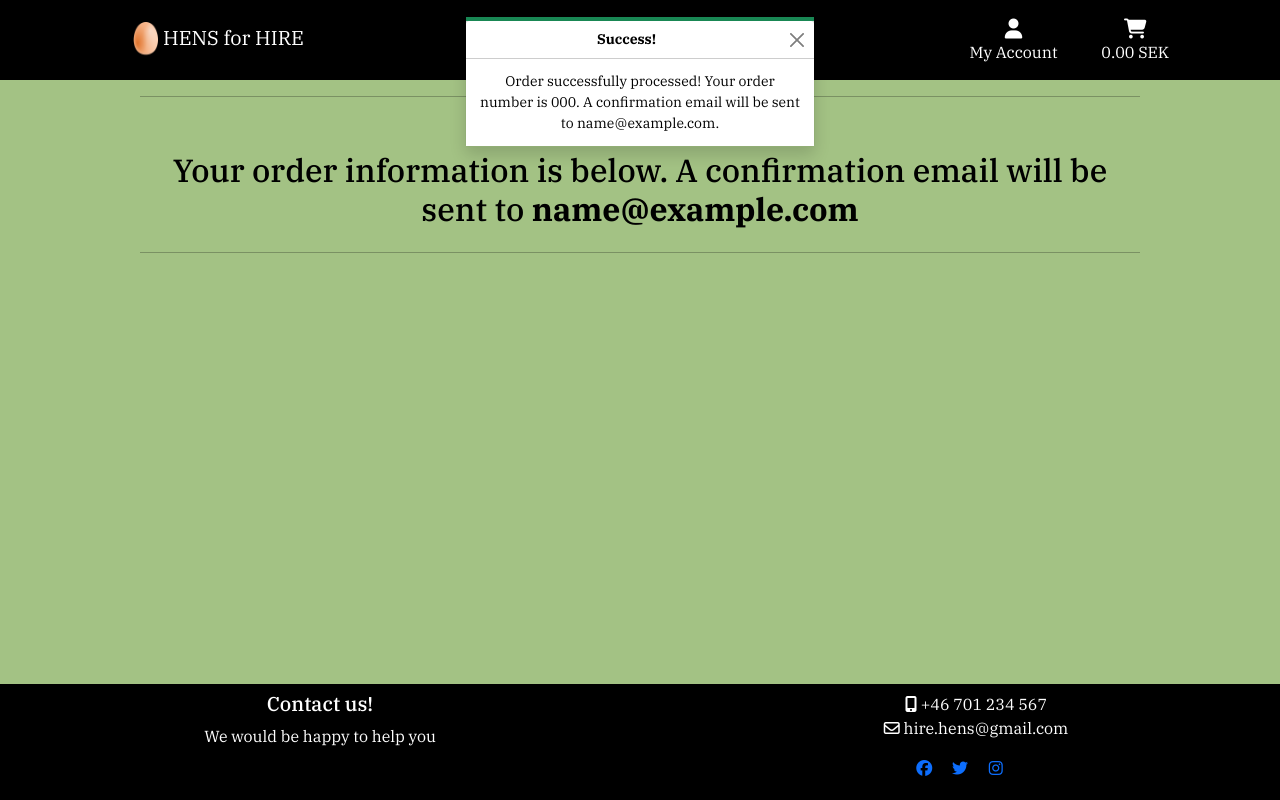
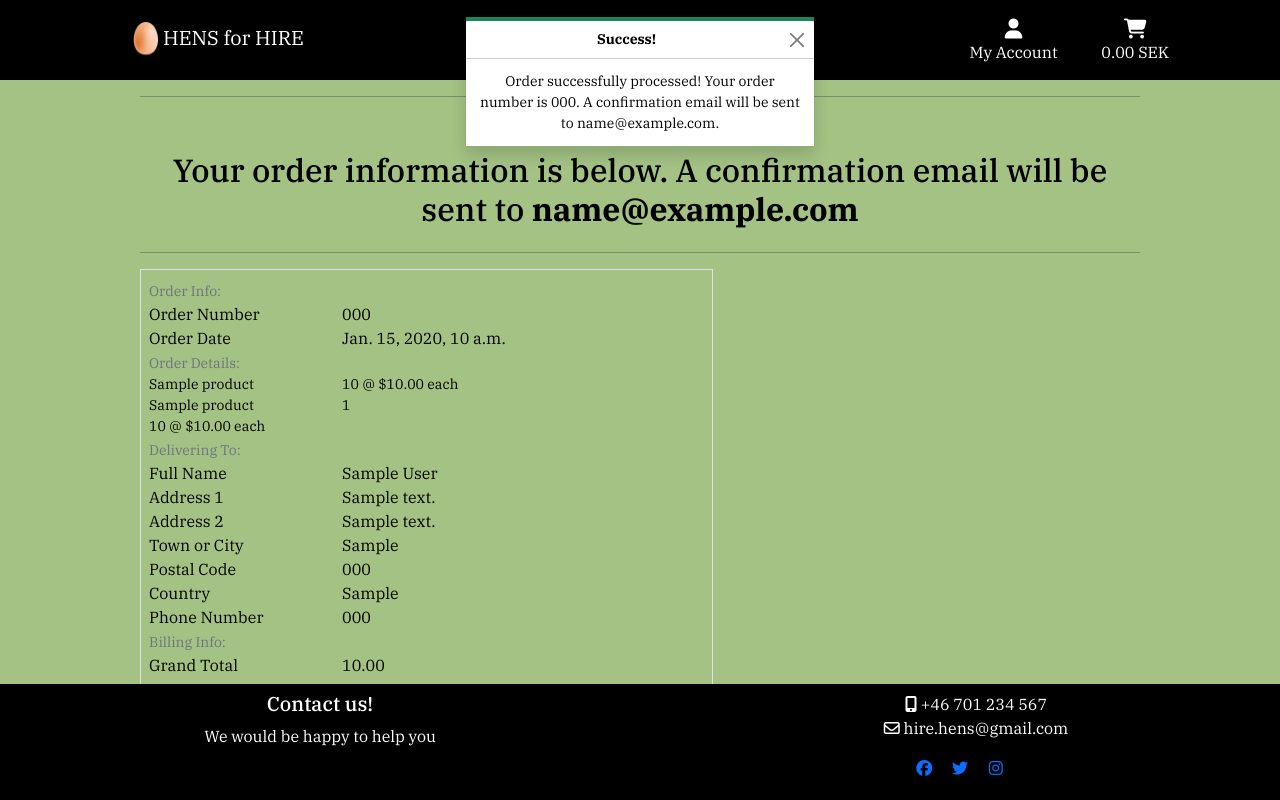
Before and after one commit to Carina-P/hire-hens, a Django app: page /checkout/checkout_success/000/ in a window 1280 px wide. Run offline with Django 3.2, Linux system fonts and the light colour scheme; tables that the repository leaves empty hold one stand-in row (values such as "Sample post"); some libraries are stand-ins or nearby versions.

Commit message:
Checkout: Added information to the checkout_success template

```diff
--- a/checkout/templates/checkout/checkout_success.html
+++ b/checkout/templates/checkout/checkout_success.html
@@ -13,6 +13,158 @@ Thank You
 
 {% block checkout_content %}
 <div class="row">
-    <div class="col-12 col-lg-7"></div>
+    <div class="col-12 col-lg-7">
+        <div class="order-confirmation-wrapper p-2 border">
+            <div class="row">
+                <div class="col">
+                    <small class="text-muted">Order Info:</small>
+                </div>
+            </div>
+
+            <div class="row">
+                <div class="col-12 col-md-4">
+                    <p class="mb-0 text-black font-weight-bold">Order Number</p>
+                </div>
+                <div class="col-12 col-md-8 text-md-right">
+                    <p class="mb-0">{{ order.order_number }}</p>
+                </div>
+            </div>
+
+            <div class="row">
+                <div class="col-12 col-md-4">
+                    <p class="mb-0 text-black font-weight-bold">Order Date</p>
+                </div>
+                <div class="col-12 col-md-8 text-md-right">
+                    <p class="mb-0">{{ order.order_date }}</p>
+                </div>
+            </div>
+
+            <div class="row">
+                <div class="col">
+                    <small class="text-muted">Order Details:</small>
+                </div>
+            </div>
+
+            {% for item in order.buyitems.all %}
+            <div class="row">
+                <div class="col-12 col-md-4">
+                    <p class="small mb-0 text-black font-weight-bold">
+                        {{ item.product.name }}
+                    </p>
+                </div>
+                <div class="col-12 col-md-8 text-md-right">
+                    <p class="small mb-0">{{ item.quantity }} @ ${{ item.product.buying_price }} each</p>
+                </div>
+            </div>
+            {% endfor %}
+
+            {% for item in order.rentalitems.all %}
+            <div class="row">
+                <div class="col-12 col-md-4">
+                    <p class="small mb-0 text-black font-weight-bold">
+                        {{ item.product.name }}
+                    </p>
+                </div>
+                <div class="col-12 col-md-4">
+                    <p class="small mb-0 text-black font-weight-bold">
+                        {{ item.months }}
+                    </p>
+                </div>
+                <div class="col-12 col-md-8 text-md-right">
+                    <p class="small mb-0">{{ item.quantity }} @ ${{ item.product.buying_price }} each</p>
+                </div>
+            </div>
+            {% endfor %}
+
+            <div class="row">
+                <div class="col">
+                    <small class="text-muted">Delivering To:</small>
+                </div>
+            </div>
+
+            <div class="row">
+                <div class="col-12 col-md-4">
+                    <p class="mb-0 text-black font-weight-bold">Full Name</p>
+                </div>
+                <div class="col-12 col-md-8 text-md-right">
+                    <p class="mb-0">{{ order.full_name }}</p>
+                </div>
+            </div>
+
+            <div class="row">
+                <div class="col-12 col-md-4">
+                    <p class="mb-0 text-black font-weight-bold">Address 1</p>
+                </div>
+                <div class="col-12 col-md-8 text-md-right">
+                    <p class="mb-0">{{ order.street_address1 }}</p>
+                </div>
+            </div>
+
+            {% if order.street_address2 %}
+            <div class="row">
+                <div class="col-12 col-md-4">
+                    <p class="mb-0 text-black font-weight-bold">Address 2</p>
+                </div>
+                <div class="col-12 col-md-8 text-md-right">
+                    <p class="mb-0">{{ order.street_address2 }}</p>
+                </div>
+            </div>
+            {% endif %}
+
+
+            <div class="row">
+                <div class="col-12 col-md-4">
+                    <p class="mb-0 text-black font-weight-bold">Town or City</p>
+                </div>
+                <div class="col-12 col-md-8 text-md-right">
+                    <p class="mb-0">{{ order.town_or_city }}</p>
+                </div>
+            </div>
+
+            {% if order.postcode %}
+            <div class="row">
+                <div class="col-12 col-md-4">
+                    <p class="mb-0 text-black font-weight-bold">Postal Code</p>
+                </div>
+                <div class="col-12 col-md-8 text-md-right">
+                    <p class="mb-0">{{ order.postcode }}</p>
+                </div>
+            </div>
+            {% endif %}
+
+            <div class="row">
+                <div class="col-12 col-md-4">
+                    <p class="mb-0 text-black font-weight-bold">Country</p>
+                </div>
+                <div class="col-12 col-md-8 text-md-right">
+                    <p class="mb-0">{{ order.country }}</p>
+                </div>
+            </div>
+
+            <div class="row">
+                <div class="col-12 col-md-4">
+                    <p class="mb-0 text-black font-weight-bold">Phone Number</p>
+                </div>
+                <div class="col-12 col-md-8 text-md-right">
+                    <p class="mb-0">{{ order.phone_number }}</p>
+                </div>
+            </div>
+
+            <div class="row">
+                <div class="col">
+                    <small class="text-muted">Billing Info:</small>
+                </div>
+            </div>
+
+            <div class="row">
+                <div class="col-12 col-md-4">
+                    <p class="mb-0 text-black font-weight-bold">Grand Total</p>
+                </div>
+                <div class="col-12 col-md-8 text-md-right">
+                    <p class="mb-0">{{ order.grand_total }}</p>
+                </div>
+            </div>
+        </div>
+    </div>
 </div>
 {% endblock checkout_content %}
```
